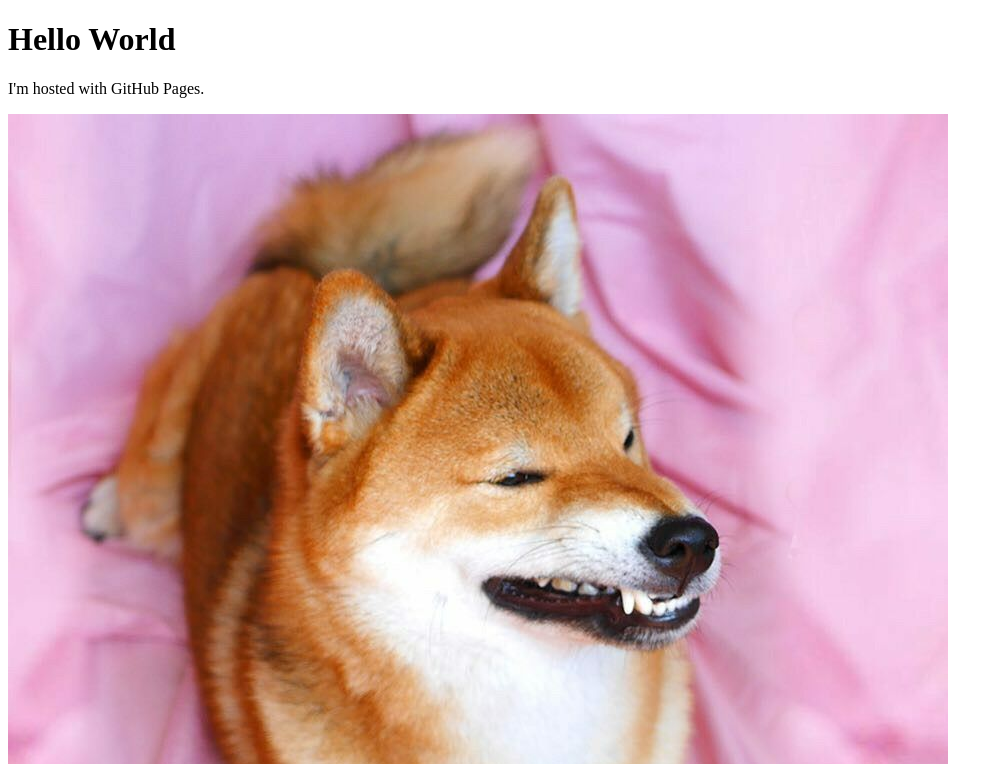
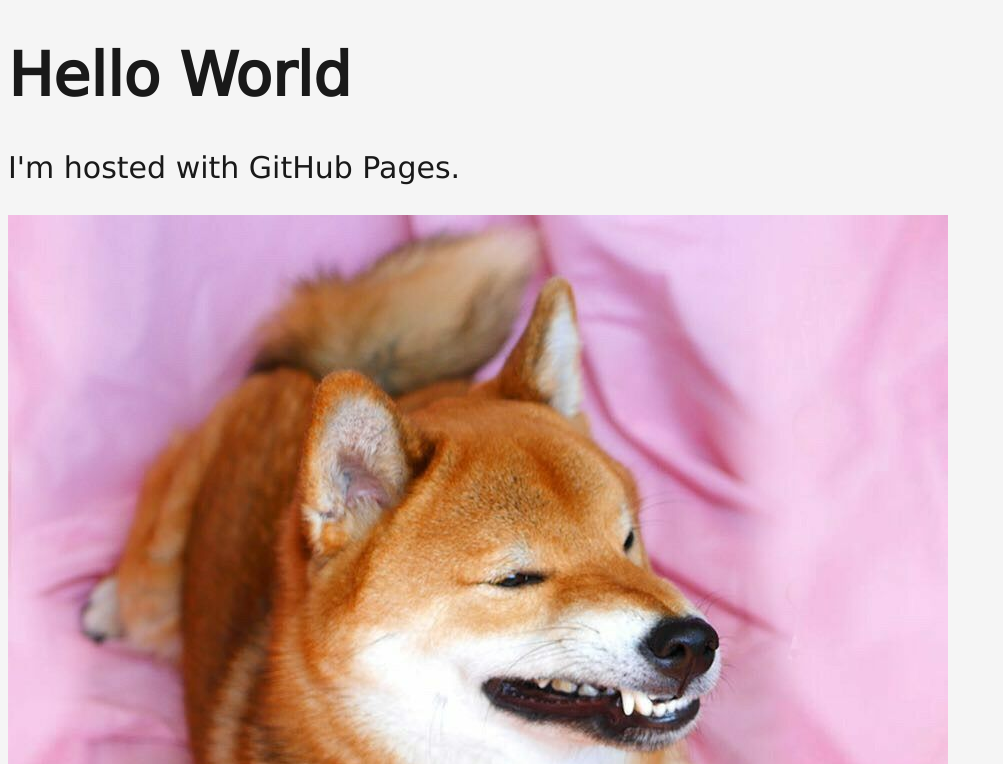
Before and after one commit to mistyfront/mistyfront.github.io, a plain HTML site: page index.html in a window 1280 px wide. Shown: the top 764 px of the page, without its empty margins (0-1003 px from the left). Drawn offline with Linux system fonts and the light colour scheme.

Commit message:
stealing from my past self

```diff
--- a/index.html
+++ b/index.html
@@ -1,8 +1,13 @@
 <!DOCTYPE html>
 <html>
+<head>
+	<title>/!\ UNDER CONSTRUCTION /!\</title>
+	<link rel="icon" type="image/x-icon" href="images/favicon.ico">
+	<link rel="stylesheet" type="text/css" href="style.css">
+</head>
 <body>
-<h1>Hello World</h1>
-<p>I'm hosted with GitHub Pages.</p>
+	<h1>Hello World</h1>
+	<p>I'm hosted with GitHub Pages.</p>
+	<img src="images/tofu_chan_spicy.jpg" alt="[spiciness increases]">
 </body>
-<img src="tofu_chan_spicy.jpg" alt="[spiciness increases]">
 </html>
--- /dev/null
+++ b/style.css
@@ -0,0 +1,17 @@
+@font-face {
+	font-family: 'dejavusans';
+	src: url("dejavusans.ttf");
+}
+body {
+	background-color: #f5f5f5;
+	font-family: 'dejavusans';
+	font-size: 30px;
+	color:#191919;
+}
+ul {
+	margin-left:-40px;
+}
+a {
+	font-family: 'dejavusans';
+	color:#191919;
+}
```
Also changed, not shown: dejavusans.ttf (added), images/favicon.ico (added), images/tofu_chan_spicy.jpg (renamed from tofu_chan_spicy.jpg).
